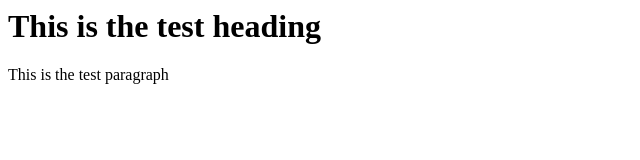
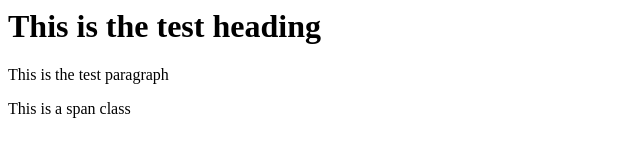
Before and after one commit to khgamujtaba/18-6, a plain HTML site: page index.html in a window 1280 px wide. Shown: the whole page, without its empty margins (0-640 px from the left). Drawn offline with Linux system fonts and the light colour scheme.

Commit message:
span class added

```diff
--- a/index.html
+++ b/index.html
@@ -8,5 +8,6 @@
         <h1>This is the test heading</h1>
         <p>This is the test paragraph</p>
         <a href="https://google.com"></a>
+        <span>This is a span class</span>
     </body>
 </html>
```
